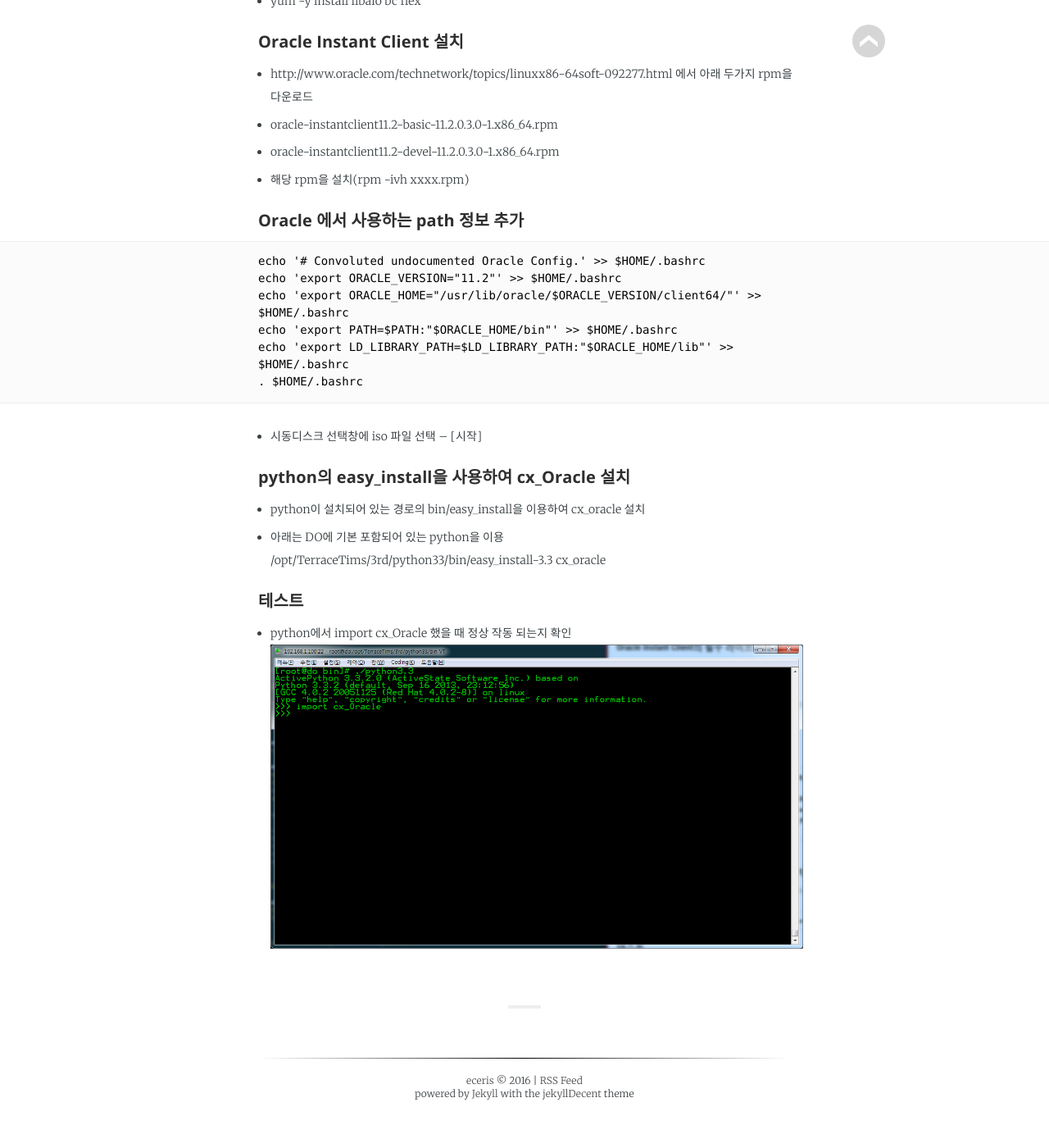
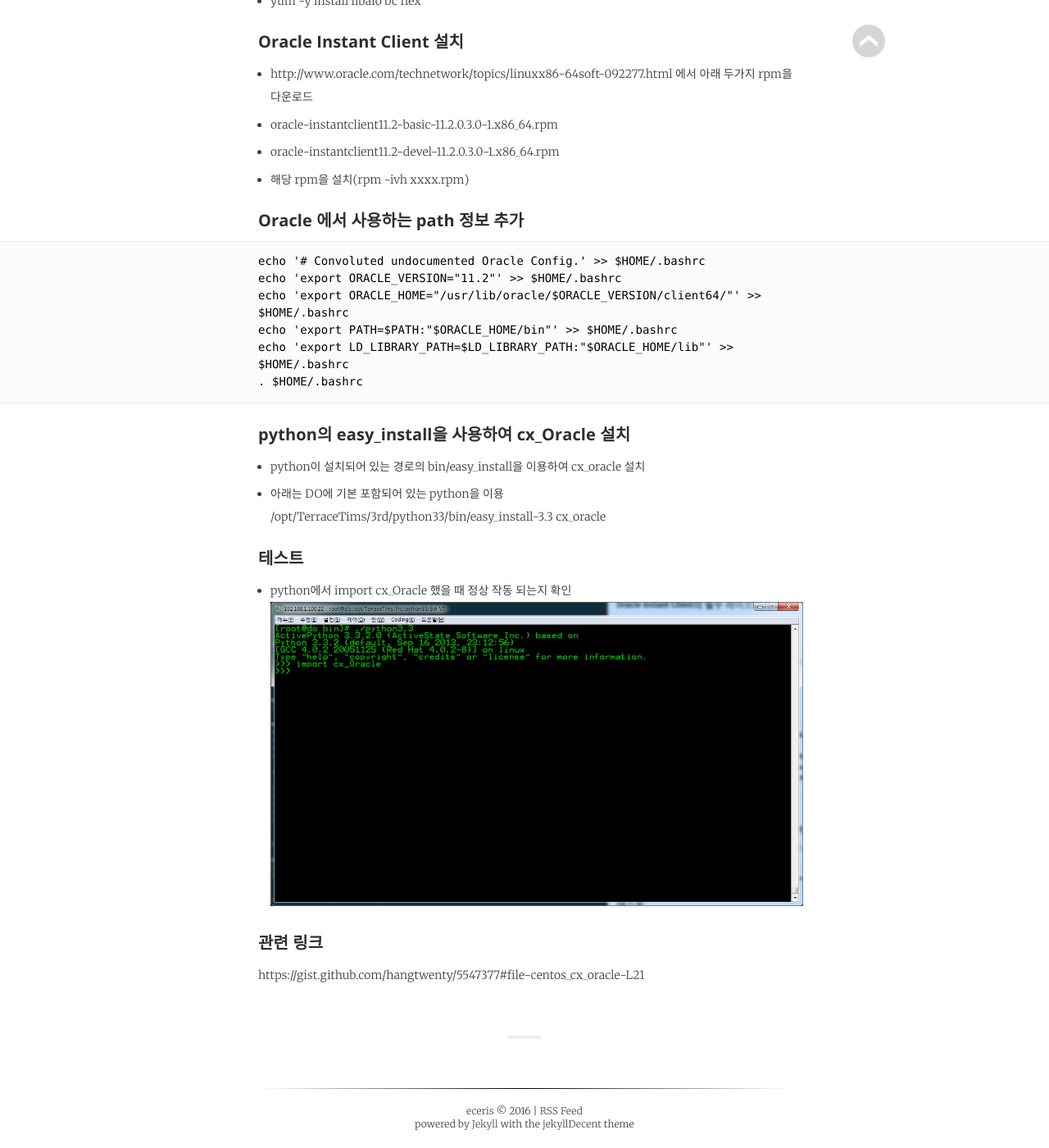
Before and after one commit to eceris/eceris.github.io, a Jekyll site: the page built from _posts/2016-09-08-CentOS6 cx_Oracle 설치.md, in a window 1280 px wide and 1400 px high, scrolled down 953 px. Shown: the whole window at 82% size. Built offline with Jekyll 4.4.1, drawn with Linux system fonts in a browser that asks for light colours; some web fonts are replaced; before the commit the page ends 2316 px from its top, so only the background shows below that.

Commit message:
cx_oracle installation

```diff
--- a/_posts/2016-09-08-CentOS6 cx_Oracle 설치.md
+++ b/_posts/2016-09-08-CentOS6 cx_Oracle 설치.md
@@ -41,7 +41,6 @@ author:            eceris
 	echo 'export LD_LIBRARY_PATH=$LD_LIBRARY_PATH:"$ORACLE_HOME/lib"' >> $HOME/.bashrc
 	. $HOME/.bashrc
 
-* 시동디스크 선택창에 iso 파일 선택 -- [시작]
 
 #### **python의 easy_install을 사용하여 cx_Oracle 설치**
 * python이 설치되어 있는 경로의 bin/easy_install을 이용하여 cx_oracle 설치
@@ -53,3 +52,6 @@ author:            eceris
 #### **테스트**
 * python에서 import cx_Oracle 했을 때 정상 작동 되는지 확인
 ![](https://eceris.github.io/media/img/20160908_cxoracle.png)
+
+#### **관련 링크**
+https://gist.github.com/hangtwenty/5547377#file-centos_cx_oracle-L21
```
